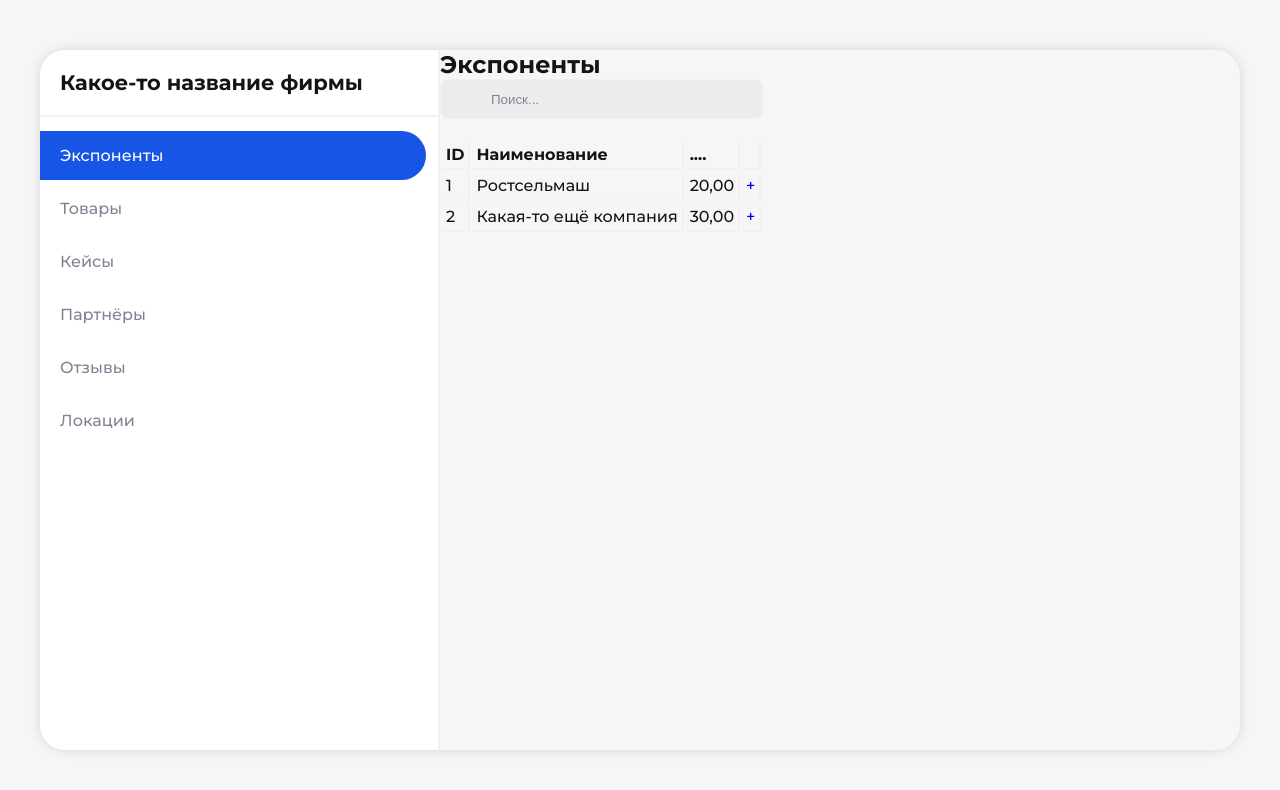
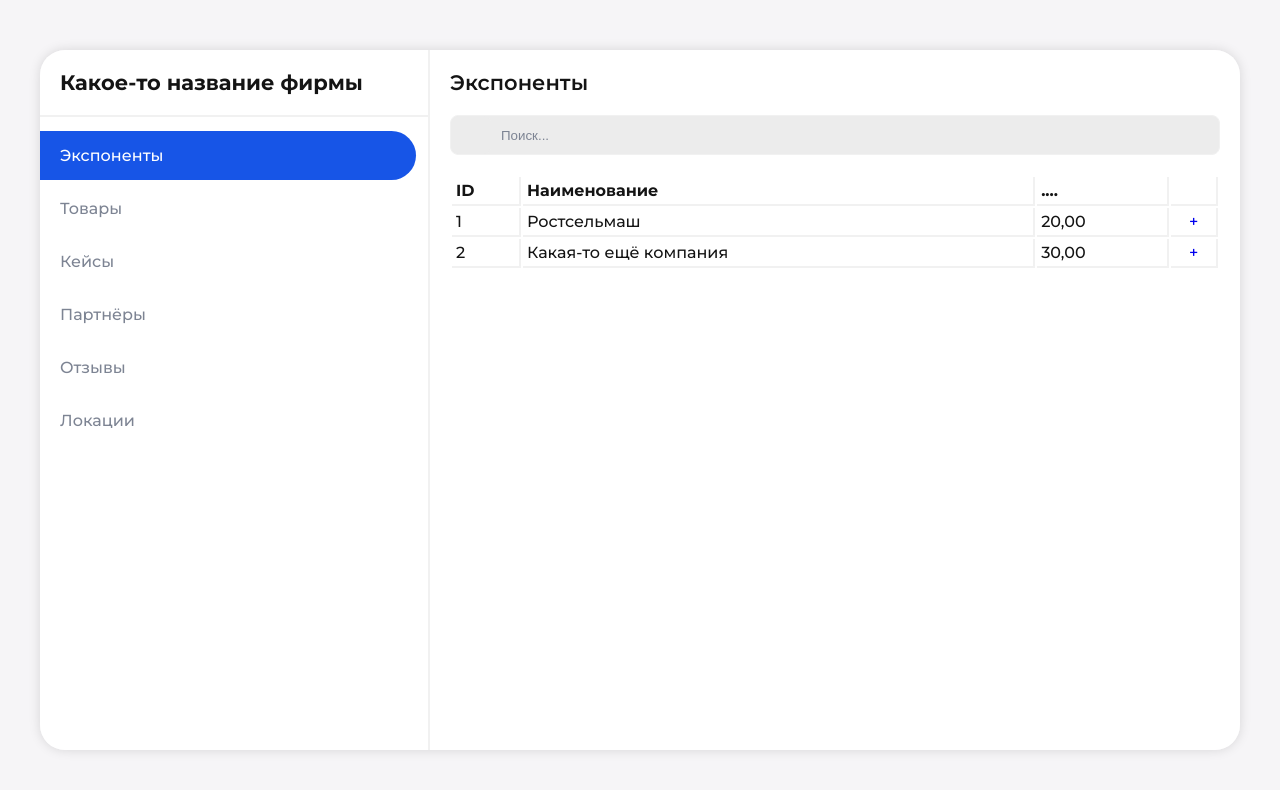
Before and after one commit to milkhunters/hahaton-frontend, a Vue app: page /admin/exhibitors in a window 1280 px wide. Shown: the top 790 px of the page. Built offline with nearby package versions, Linux system fonts and the light colour scheme; a web font is replaced by a local one.

Commit message:
update style

```diff
--- a/src/components/admin/admin.vue
+++ b/src/components/admin/admin.vue
@@ -46,4 +46,16 @@ export default {
   border-radius: 25px;
   width: 100%;
 }
+/* data */
+.admin_data {
+  background: var(--content-color);
+  height: 100%;
+  width: 100%;
+  padding: 20px;
+}
+.data_title {
+  font-weight: 600;
+  font-size: 21px;
+  margin-bottom: 20px;
+}
 </style>
--- a/src/components/admin/adminComponent/adminNavbar.vue
+++ b/src/components/admin/adminComponent/adminNavbar.vue
@@ -11,7 +11,7 @@
       <router-link :to="{name: 'reviews'}" class="navbar_crud_item">Отзывы</router-link>
       <router-link :to="{name: 'locations'}" class="navbar_crud_item">Локации</router-link>
     </div>
-<!--&lt;!&ndash;    <router-link :to="{name: 'exit'}" class="navbar_exit">Выход <i class="fa-regular fa-right-from-bracket"></i&ndash;&gt;-->
+<!--    <router-link :to="{name: 'exit'}" class="navbar_exit">Выход <i class="fa-regular fa-right-from-bracket"></i-->
 <!--    ></router-link>-->
   </div>
 </template>
@@ -24,7 +24,8 @@ export default {
 
 <style scoped>
 .admin_navbar {
-  max-width: 400px;
+  max-width: 390px;
+  min-width: 370px;
   overflow: hidden;
   background: var(--content-color);
   width: 100%;
```
